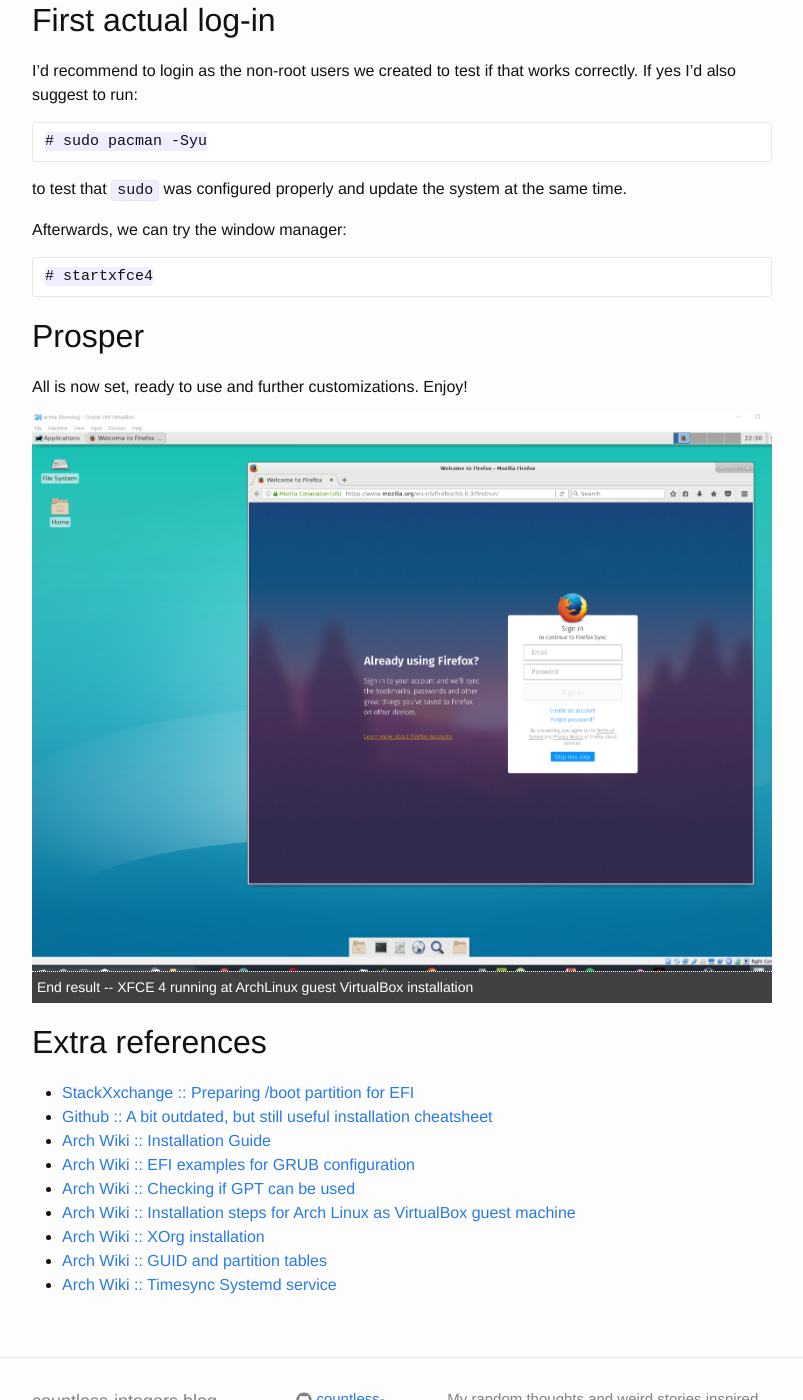
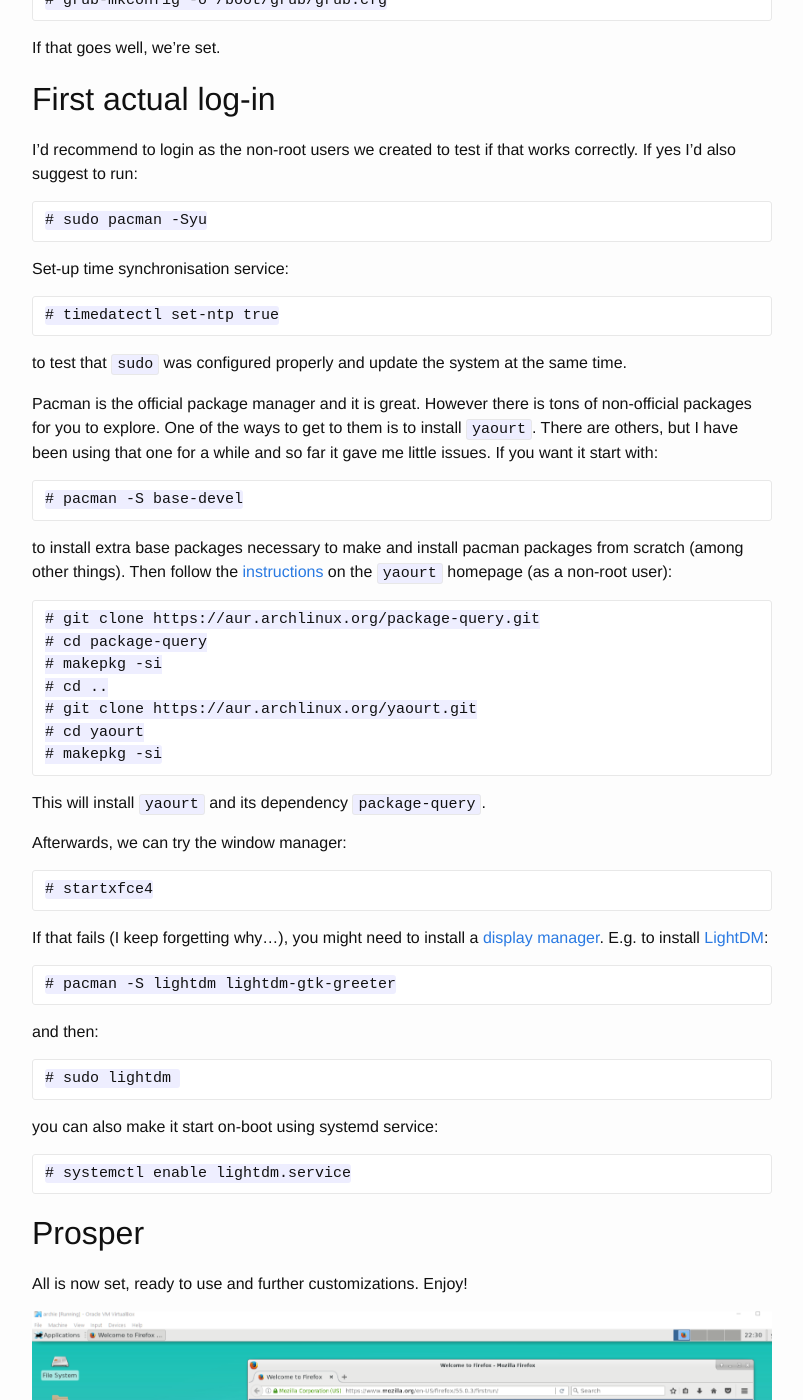
Before and after one commit to countless-integers/countless-integers.github.io, a Jekyll site: the page built from _posts/2017-09-10-installing-archlinux-as-a-virtualbox-guest-system.markdown, in a window 1280 px wide and 1400 px high, scrolled down 6184 px. Shown: the whole window, without its empty margins (238-1041 px from the left). Built offline with Jekyll 4.4.1, drawn with Linux system fonts in a browser that asks for light colours; some of the changed text lies outside the part shown.

Commit message:
update archlinux in virtualbox art content

```diff
--- a/_posts/2017-09-10-installing-archlinux-as-a-virtualbox-guest-system.markdown
+++ b/_posts/2017-09-10-installing-archlinux-as-a-virtualbox-guest-system.markdown
@@ -9,6 +9,8 @@ categories: linux
 # Installing ArchLinux on a VirtualBox Machine
 
 ## Preparation
+You will need about 20-30 minutes of your precious time to follow through will all of this. That assumes everything will go smoothly (why wouldn't it?).
+
 First things first -- obtain the Arch Linux installation media in form of an ISO volume from https://www.archlinux.org/download/.
 
 Assuming you have VirtualBox already installed, create a new VM. ArchLinux is one of the recognized machine types in the VM creator form, so use it. Allocate some of your host machine resources to the machine, adjust accordingly to your rig's capabilities.
@@ -66,6 +68,7 @@ Time to install the basics:
     # pacstrap /mnt base
 
 This will install the basic set of packages required to log in to the system.
+
 To inform the newly bootstrap system of all the partitions we're going to use and have them mounted on boot:
 
     # genfstab -U /mnt >> /mnt/etc/fstab
@@ -124,11 +126,11 @@ This will allows us to change screen resolution and a couple of other useful thi
 
 A window manager (I chose XFCE4 as a compromise between nice to use and light on resources):
 
-    # pacman -S xfce4
+    # pacman -S xfce4 xfce4-goodies # the latter is optional
 
 Various stuff you might need:
 
-    # pacman -S vim zsh rsync firefox atom terminator python3 nodejs git
+    # pacman -S vim zsh rsync firefox sudo python python-pip nodejs git openssh
 
 Set up password for the root user (interactive command):
 
@@ -179,11 +181,43 @@ I'd recommend to login as the non-root users we created to test if that works co
 
     # sudo pacman -Syu
 
+Set-up time synchronisation service:
+
+    # timedatectl set-ntp true
+
 to test that `sudo` was configured properly and update the system at the same time.
+
+Pacman is the official package manager and it is great. However there is tons of non-official packages for you to explore. One of the ways to get to them is to install `yaourt`. There are others, but I have been using that one for a while and so far it gave me little issues. If you want it start with:
+
+    # pacman -S base-devel
+
+to install extra base packages necessary to make and install pacman packages from scratch (among other things). Then follow the [instructions](https://archlinux.fr/yaourt-en) on the `yaourt` homepage (as a non-root user):
+
+    # git clone https://aur.archlinux.org/package-query.git
+    # cd package-query
+    # makepkg -si
+    # cd ..
+    # git clone https://aur.archlinux.org/yaourt.git
+    # cd yaourt
+    # makepkg -si
+
+This will install `yaourt` and its dependency `package-query`.
 
 Afterwards, we can try the window manager:
 
     # startxfce4
+
+If that fails (I keep forgetting why...), you might need to install a [display manager](https://wiki.archlinux.org/index.php/Display_manager). E.g. to install [LightDM](https://wiki.archlinux.org/index.php/LightDM):
+
+    # pacman -S lightdm lightdm-gtk-greeter
+
+and then:
+
+    # sudo lightdm
+
+you can also make it start on-boot using systemd service:
+
+    # systemctl enable lightdm.service
 
 ## Prosper
 All is now set, ready to use and further customizations. Enjoy!
```
Also changed, not shown: other parts of _posts/2017-09-10-installing-archlinux-as-a-virtualbox-guest-system.markdown (+1 -1 lines).
